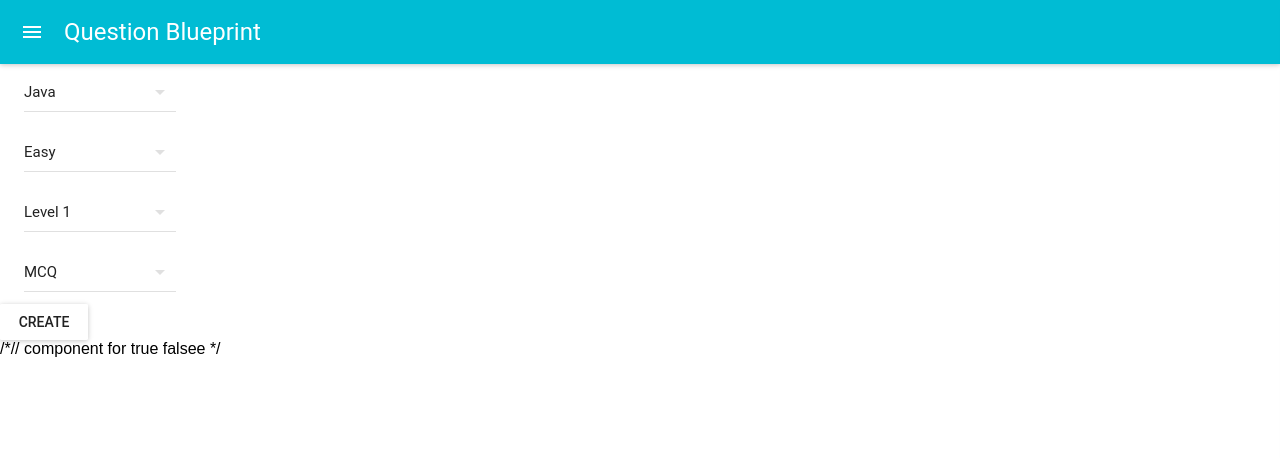
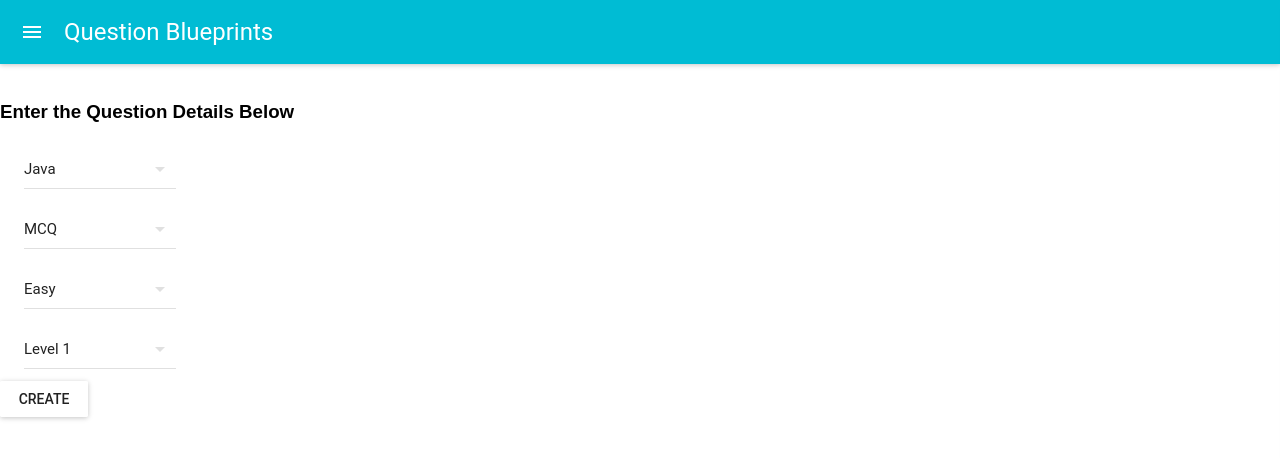
Before and after one commit to ParamveerChattha/questionBankUI, a React (Create React App) app in the folder questiondefinition/: page / in a window 1280 px wide. Shown: the top 458 px of the page. Built offline with nearby package versions, Linux system fonts and the light colour scheme.

Commit message:
layout rendering for Mcq and t/f going on

```diff
--- a/questiondefinition/src/App.js
+++ b/questiondefinition/src/App.js
@@ -1,22 +1,11 @@
 import React, { Component } from 'react';
-import ComplexityBox from './ComplexityBox';
-import CreateButton from './CreateButton';
-import DomainBox from './DomainBox';
-import LevelBox from './LevelBox';
-import NavBar from './NavBar';
-import QuestionType from './QuestionType';
-
+import QuestionProperties from './QuestionProperties';
 class App extends Component {
 
   render() {
     return (
-      <div className="App">
-      <NavBar />
-      <DomainBox />
-      <ComplexityBox />
-      <LevelBox />
-      <QuestionType />
-      <CreateButton />
+      <div>
+        <QuestionProperties />
       </div>
 
     );
--- a/questiondefinition/src/ComplexityBox.js
+++ /dev/null
@@ -1,32 +0,0 @@
-import React from 'react';
-import DropDownMenu from 'material-ui/DropDownMenu';
-import MenuItem from 'material-ui/MenuItem';
-
-const styles = {
-  customWidth: {
-    width: 200,
-  },
-};
-
-export default class ComplexityBox extends React.Component {
-
-  constructor(props) {
-    super(props);
-    this.state = {value: 1};
-  }
-
-  handleComplexityChange = (event, index, value) => this.setState({value});
-
-  render() {
-    return (
-      <div>
-        <DropDownMenu value={this.state.value} onChange={this.handleComplexityChange}  style={styles.customWidth}>
-          <MenuItem value={1} primaryText="Easy" />
-          <MenuItem value={2} primaryText="Medium" />
-          <MenuItem value={3} primaryText="Hard" />
-        </DropDownMenu>
-        <br />
-      </div>
-    );
-  }
-}
--- a/questiondefinition/src/DomainBox.js
+++ /dev/null
@@ -1,32 +0,0 @@
-import React from 'react';
-import DropDownMenu from 'material-ui/DropDownMenu';
-import MenuItem from 'material-ui/MenuItem';
-
-const styles = {
-  customWidth: {
-    width: 200,
-  },
-};
-
-export default class DomainBox extends React.Component {
-
-  constructor(props) {
-    super(props);
-    this.state = {value: 1};
-  }
-
-  handleChange = (event, index, value) => this.setState({value});
-
-  render() {
-    return (
-      <div>
-        <DropDownMenu value={this.state.value} onChange={this.handleChange}  style={styles.customWidth}>
-          <MenuItem value={1} primaryText="Java" />
-          <MenuItem value={2} primaryText="Python" />
-          <MenuItem value={3} primaryText="DB Conectivty requred" />
-        </DropDownMenu>
-        <br />
-      </div>
-    );
-  }
-}
--- a/questiondefinition/src/LevelBox.js
+++ /dev/null
@@ -1,32 +0,0 @@
-import React from 'react';
-import DropDownMenu from 'material-ui/DropDownMenu';
-import MenuItem from 'material-ui/MenuItem';
-
-const styles = {
-  customWidth: {
-    width: 200,
-  },
-};
-
-export default class LevelBox extends React.Component {
-
-  constructor(props) {
-    super(props);
-    this.state = {value: 1};
-  }
-
-  handleLevelChange = (event, index, value) => this.setState({value});
-
-  render() {
-    return (
-      <div>
-        <DropDownMenu value={this.state.value} onChange={this.handleLevelChange}  style={styles.customWidth}>
-          <MenuItem value={1} primaryText="Level 1" />
-          <MenuItem value={2} primaryText="Level 2" />
-          <MenuItem value={3} primaryText="Level 3" />
-        </DropDownMenu>
-        <br />
-      </div>
-    );
-  }
-}
--- a/questiondefinition/src/QuestionLayout.js
+++ b/questiondefinition/src/QuestionLayout.js
@@ -11,22 +11,22 @@ export default class QuestionLayout extends React.Component {
 
   constructor(props) {
     super(props);
-    this.state = {McqOpen: false,
-                  TFOpen: false}
+
+    this.state = {mcq: false,
+                  tf: false}
     this.toggleDrawer = this.toggleDrawer.bind(this);
-
   }
   render() {
     return (
       <div>
-        <Drawer width={750} openSecondary={true} open={this.state.McqOpen} >
+        <Drawer width={750} openSecondary={true} open={this.state.mcq} >
           <AppBar title="MCQ Question" />
           < McqQuestion />
             <RaisedButton label="cancel" default={true} style={style} onClick = {this.toggleDrawer }/>
             <RaisedButton label="Preview" secondary={true} style={style} />
             <RaisedButton label="Save" primary={true} style={style} />
         </Drawer>
-        <Drawer width={750} openSecondary={true} open={this.state.TFOpen} >
+        <Drawer width={750} openSecondary={true} open={this.state.tf} >
           <AppBar title="True or False Question" />
           < TFQuestion />
             <RaisedButton label="cancel" default={true} style={style} onClick = {this.toggleDrawer }/>
@@ -36,12 +36,13 @@ export default class QuestionLayout extends React.Component {
       </div>
     );
   }
+
   componentWillReceiveProps(newProps){
-    this.setState({McqOpen: newProps.open});
-    this.setState({TFOpen: newProps.open});
+    this.setState({mcq: newProps.mcq});
+    this.setState({tf: newProps.tf});
   }
   toggleDrawer(){
-    this.setState({McqOpen: false})
-    this.setState({TFOpen: false})
+    this.setState({mcq: false});
+    this.setState({tf: false});
   }
 }
--- a/questiondefinition/src/QuestionProperties.js
+++ b/questiondefinition/src/QuestionProperties.js
@@ -1,32 +1,25 @@
-import React, { Component } from 'react';
-
+import React from 'react';
+import RaisedButton from 'material-ui/RaisedButton';
 import AppBar from 'material-ui/AppBar';
 import DropDownMenu from 'material-ui/DropDownMenu';
 import MenuItem from 'material-ui/MenuItem';
-import LevelBox from './LevelBox';
-import CreateButton from './CreateButton';
+import QuestionLayout from './QuestionLayout';
 const styles = {
   customWidth: {
-    width: 200,
+    width: 200
   },
 };
-class QuestionProperties extends Component {
+class QuestionProperties extends React.Component {
 constructor(props){
   super(props);
-  this.state= {domainValue: 1,
+  this.state= {typeValue: 1,
+              levelValue: 1,
+              domainValue: 1,
               complexityValue: 1,
-              typeValue: 1,
-              levelValue: 1}
-  this.handleDomainChange = this.handleDomainChange.bind(this);
-  this.handleTypeChange = this.handleTypeChange.bind(this);
-  this.handleComplexityChange = this.handleComplexityChange.bind(this);
-  this.handleLevelChange = this.handleLevelChange.bind(this);
+              mcq: false,
+              tf : false}
+  this.openLayout=this.openLayout.bind(this);
   }
-handleDomainChange = (event, index, value) => this.setState({domainValue});
-handleTypeChange = (event, index, value) => this.setState({typeValue});
-handleComplexityChange = (event, index, value) => this.setState({complexityValue});
-handleLevelChange = (event, index, value) => this.setState({levelValue});
-
   render() {
     return (
       <div className="QuestionProperties">
@@ -40,33 +33,53 @@ handleLevelChange = (event, index, value) => this.setState({levelValue});
       <h3>
       <p align="left" >  Enter the Question Details Below </p>
       </h3>
-      <DropDownMenu domainValue={this.state.domainValue} onChange={this.handleDomainChange}  style={styles.customWidth}>
-        <MenuItem domainValue={1} primaryText="Java" />
-        <MenuItem domainValue={2} primaryText="Python" />
-        <MenuItem domainValue={3} primaryText="DB Conectivty requred" />
+        <DropDownMenu value={this.state.domainValue} onChange={this.handleDomainChange}  style={styles.customWidth}>
+          <MenuItem value={1} primaryText="Java" />
+          <MenuItem value={2} primaryText="Python" />
+          <MenuItem value={3} primaryText="DB Conectivty requred" />
         </DropDownMenu>
         <br />
-      <DropDownMenu typeValue={this.state.typeValue} onChange={this.handleTypeChange}  style={styles.customWidth}>
-        <MenuItem typeValue={1} primaryText="MCQ" />
-        <MenuItem typeValue={2} primaryText="T/F" />
+        <DropDownMenu value={this.state.typeValue} onChange={this.handleTypeChange}  style={styles.customWidth}>
+          <MenuItem value={1} primaryText="MCQ" />
+          <MenuItem value={2} primaryText="T/F" />
+
         </DropDownMenu>
         <br />
         <DropDownMenu value={this.state.complexityValue} onChange={this.handleComplexityChange}  style={styles.customWidth}>
-        <MenuItem complexityValue={1} primaryText="Easy" />
-        <MenuItem complexityValue={2} primaryText="Medium" />
-        <MenuItem complexityValue={3} primaryText="Hard" />
+          <MenuItem value={1} primaryText="Easy" />
+          <MenuItem value={2} primaryText="Medium" />
+          <MenuItem value={3} primaryText="Hard" />
         </DropDownMenu>
         <br />
         <DropDownMenu value={this.state.levelValue} onChange={this.handleLevelChange}  style={styles.customWidth}>
-        <MenuItem levelValue={1} primaryText="Level 1" />
-        <MenuItem levelValue={2} primaryText="Level 2" />
-        <MenuItem levelValue={3} primaryText="Level 3" />
+          <MenuItem value={1} primaryText="Level 1" />
+          <MenuItem value={2} primaryText="Level 2" />
+          <MenuItem value={3} primaryText="Level 3" />
         </DropDownMenu>
       <br />
-       <CreateButton />
+        <RaisedButton
+          label="Create"
+          onClick={this.openLayout}
+        />
+        < QuestionLayout openmcq={(this.state.mcq)} opentf={(this.state.tf)} />
       </div>
     );
   }
+  handleDomainChange = (event, index, domainValue) => this.setState({domainValue});
+  handleTypeChange = (event, index, typeValue) => this.setState({typeValue});
+  handleComplexityChange = (event, index, complexityValue) => this.setState({complexityValue});
+  handleLevelChange = (event, index, levelValue) => this.setState({levelValue});
+
+    openLayout(){
+
+      if(this.state.typeValue === 1){
+        this.setState({mcq: true});
+        this.setState({tf: false});
       }
-
+      else if(this.state.typeValue === 2){
+        this.setState({mcq: false});
+        this.setState({tf: true});
+      }
+      }
+}
 export default QuestionProperties;
--- a/questiondefinition/src/QuestionType.js
+++ /dev/null
@@ -1,31 +0,0 @@
-import React from 'react';
-import DropDownMenu from 'material-ui/DropDownMenu';
-import MenuItem from 'material-ui/MenuItem';
-
-const styles = {
-  customWidth: {
-    width: 200,
-  },
-};
-
-export default class QuestionType extends React.Component {
-
-  constructor(props) {
-    super(props);
-    this.state = {value: 1};
-  }
-
-  handleChange = (event, index, value) => this.setState({value});
-
-  render() {
-    return (
-      <div>
-        <DropDownMenu value={this.state.value} onChange={this.handleChange}  style={styles.customWidth}>
-          <MenuItem value={1} primaryText="MCQ" />
-          <MenuItem value={2} primaryText="T/F" />
-        </DropDownMenu>
-        <br />
-      </div>
-    );
-  }
-}
```
Also changed, not shown: questiondefinition/src/App1.js (added, +27 -0 lines). Lines whose indentation alone changed are shown as unchanged.
